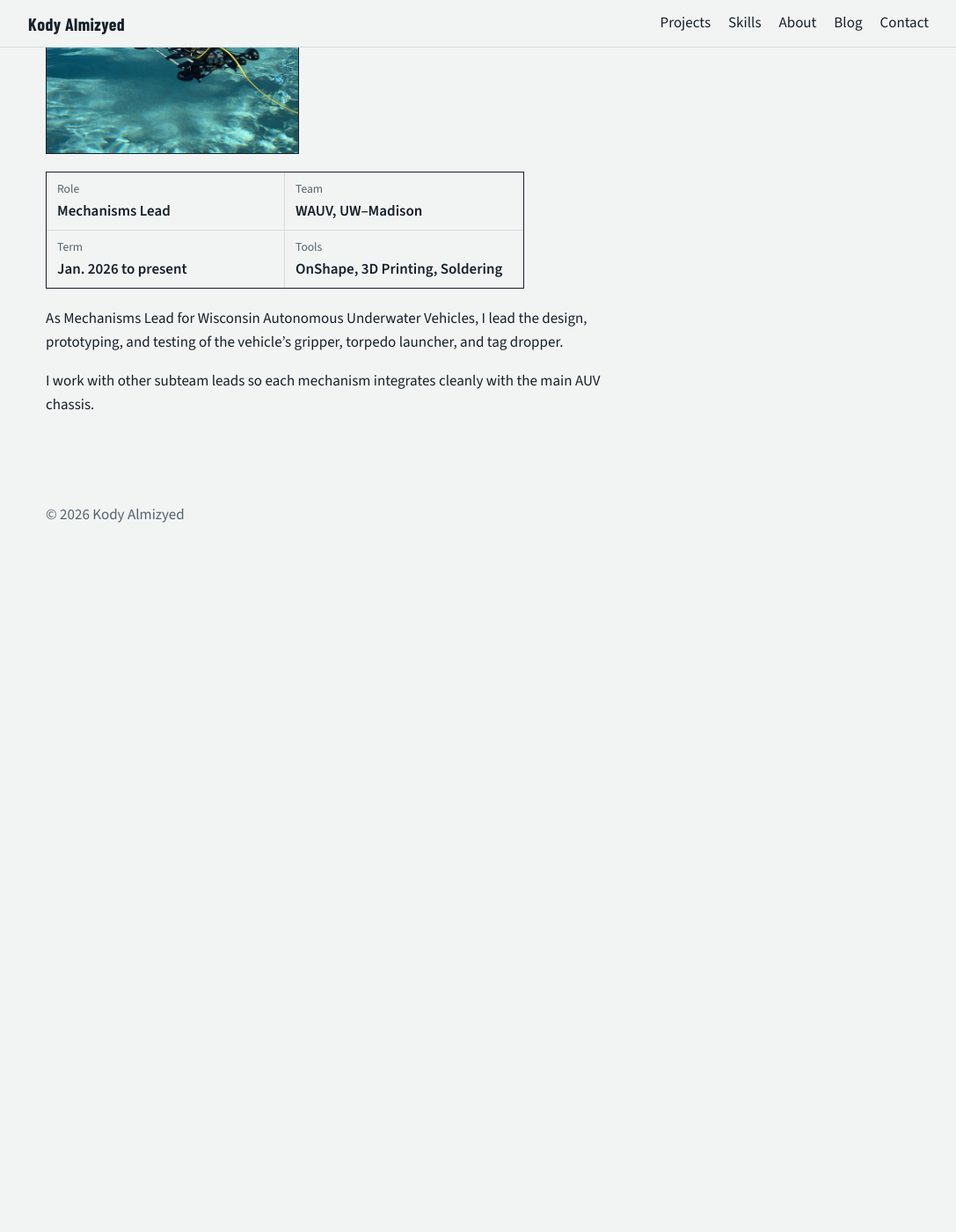
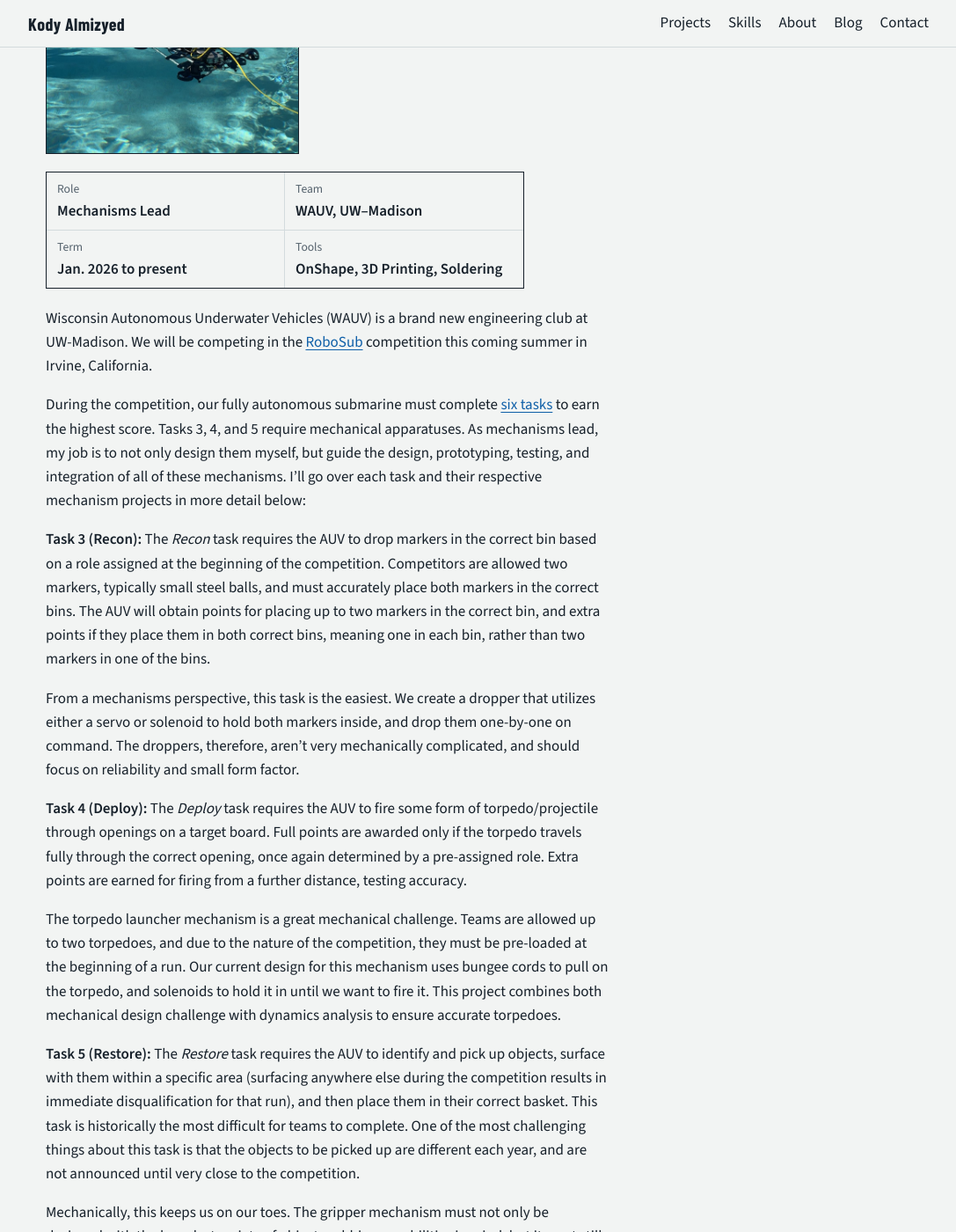
Before and after one commit to dalmizyed/dalmizyed.github.io, a Jekyll site: the page built from _projects/wauv-mechanisms.md, in a window 1280 px wide and 1400 px high, scrolled down 426 px. Shown: the whole window at 88% size, without its empty margins (96-1183 px from the left). Built offline with Jekyll 4.4.1, drawn with Linux system fonts in a browser that asks for light colours; before the commit the page ends 1056 px from its top, so only the background shows below that; some of the changed text lies outside the part shown.

Commit message:
Update Projects “wauv-mechanisms”

```diff
--- a/_projects/wauv-mechanisms.md
+++ b/_projects/wauv-mechanisms.md
@@ -1,7 +1,7 @@
 ---
 title: Wisconsin Autonomous Underwater Vehicles (WAUV)
 order: 1
-summary: As Mechanisms Lead for Wisconsin Autonomous Underwater Vehicles, I lead the design, prototyping, and testing of the vehicle’s gripper, torpedo launcher, and tag dropper.
+summary: As Mechanisms Lead for Wisconsin Autonomous Underwater Vehicles, I lead the design, prototyping, and testing of the vehicle’s gripper, torpedo launcher, and tag dropper mechanisms.
 thumbnail: /assets/images/projects/wauvsubtest1.jpg
 skills:
   - Mechanism design
@@ -20,6 +20,35 @@ details:
 results: []
 ---
 
-As Mechanisms Lead for Wisconsin Autonomous Underwater Vehicles, I lead the design, prototyping, and testing of the vehicle’s gripper, torpedo launcher, and tag dropper.
+Wisconsin Autonomous Underwater Vehicles (WAUV) is a brand new engineering club at UW-Madison. We will be competing in the [RoboSub](https://robosub.org/programs/2027/) competition this coming summer in Irvine, California.
 
-I work with other subteam leads so each mechanism integrates cleanly with the main AUV chassis.
+During the competition, our fully autonomous submarine must complete [six tasks](https://robonation.gitbook.io/robosub-resources/section-3-autonomy-challenge/3.2-task-descriptions) to earn the highest score. Tasks 3, 4, and 5 require mechanical apparatuses. As mechanisms lead, my job is to not only design them myself, but guide the design, prototyping, testing, and integration of all of these mechanisms. I'll go over each task and their respective mechanism projects in more detail below:
+
+**Task 3 (Recon):**
+The _Recon_ task requires the AUV to drop markers in the correct bin based on a role assigned at the beginning of the competition. Competitors are allowed two markers, typically small steel balls, and must accurately place both markers in the correct bins. The AUV will obtain points for placing up to two markers in the correct bin, and extra points if they place them in both correct bins, meaning one in each bin, rather than two markers in one of the bins.
+
+From a mechanisms perspective, this task is the easiest. We create a dropper that utilizes either a servo or solenoid to hold both markers inside, and drop them one-by-one on command. The droppers, therefore, aren't very mechanically complicated, and should focus on reliability and small form factor.
+
+**Task 4 (Deploy):**
+The _Deploy_ task requires the AUV to fire some form of torpedo/projectile through openings on a target board. Full points are awarded only if the torpedo travels fully through the correct opening, once again determined by a pre-assigned role. Extra points are earned for firing from a further distance, testing accuracy.
+
+The torpedo launcher mechanism is a great mechanical challenge. Teams are allowed up to two torpedoes, and due to the nature of the competition, they must be pre-loaded at the beginning of a run. Our current design for this mechanism uses bungee cords to pull on the torpedo, and solenoids to hold it in until we want to fire it. This project combines both mechanical design challenge with dynamics analysis to ensure accurate torpedoes.
+
+**Task 5 (Restore):**
+The _Restore_ task requires the AUV to identify and pick up objects, surface with them within a specific area (surfacing anywhere else during the competition results in immediate disqualification for that run), and then place them in their correct basket. This task is historically the most difficult for teams to complete. One of the most challenging things about this task is that the objects to be picked up are different each year, and are not announced until very close to the competition.
+
+Mechanically, this keeps us on our toes. The gripper mechanism must not only be designed with the broadest variety of object grabbing capabilities in mind, but it must still be reliable and simple, to ensure that no mechanical failures can kill a run. There are many different approaches to this problem. Some teams utilize full 6-DOF robot arms, while many opt for a simpler, horizontally grasping gripper mechanism. Our team's approach is to design many different mechanisms, so we can decide at competition which to use and easily hot-swap them in for one another. Every one of our designs is actuated by one singular stepper motor, so our designs are limited only by that.
+
+Over the last semester, I've worked on my own design for the gripper mechanism.
+
+![](/assets/images/projects/Screenshot%202026-10-25%20220551.png)
+
+This design features some key elements that make it very unique.
+
+First of all, the stepper motor spins pulleys to apply a tensile load to tendon cables running through the inside of each of the two fingers. This tensile load causes the fingers to close up in a curling motion, allowing for dynamic wrapping around of any shape of object.
+
+The zig-zag shaped springs apply a reaction torque to each of the finger joints, causing it to naturally stay opened when the stepper is not actuating the tendons. This effectively causes an on/off motion in a system that has no physical stops.
+
+TPU finger pads are screwed into each of the gripping surfaces to ensure a good grip under the water, and they can deform to whatever shape is being grasped.
+
+The linkages between each finger joint prevent deflection forward and backward, causing the springs to only allow the curling motion and preventing fracture during use.
```
